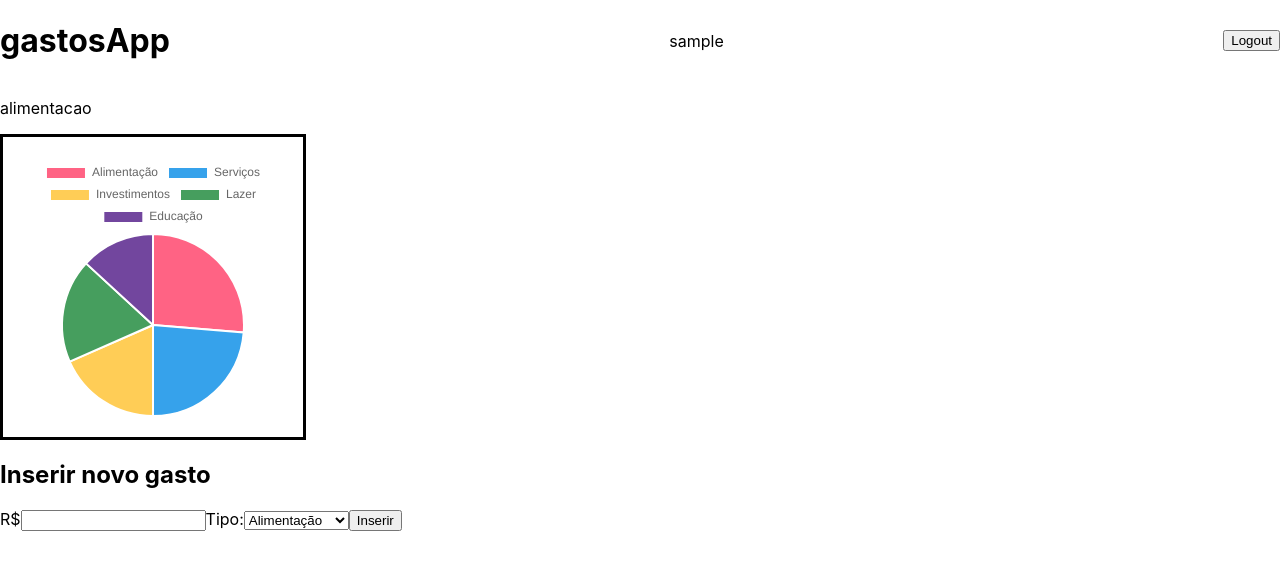
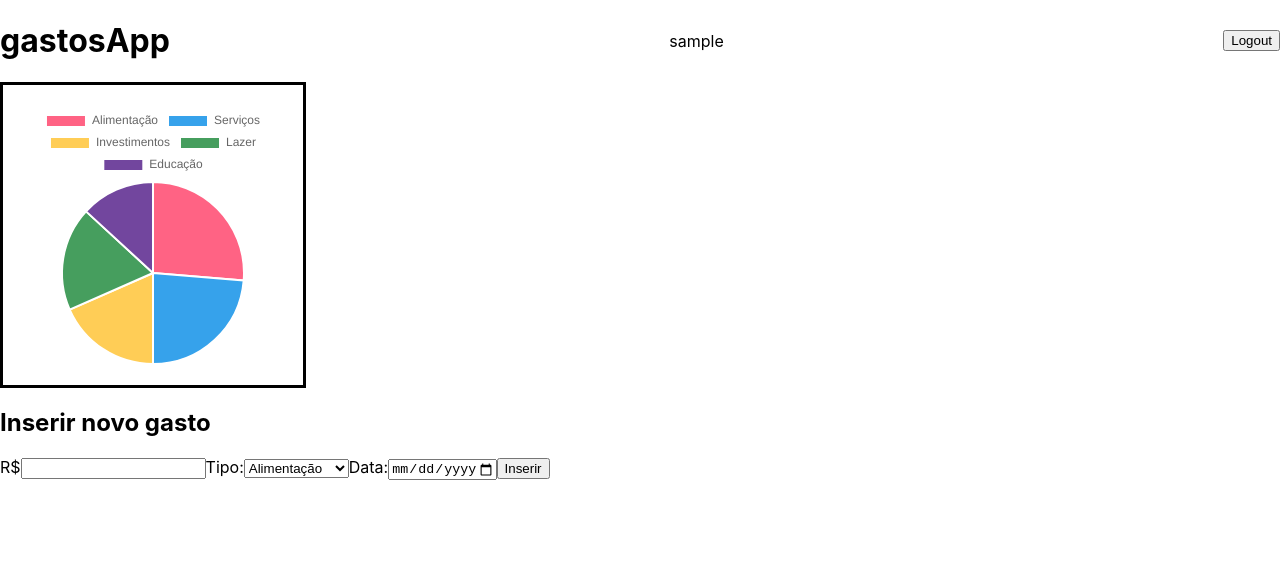
Before and after one commit to IgorBrizack/GastosApp, a React (Create React App) app in the folder frontend/: page /user in a window 1280 px wide. Shown: the top 570 px of the page. Built offline with nearby package versions, Linux system fonts and the light colour scheme; no server answers; sample sign-in values are in the browser's storage.

Commit message:
feat: frontend implements new gasto

```diff
--- a/frontend/src/pages/MainUserScreen.jsx
+++ b/frontend/src/pages/MainUserScreen.jsx
@@ -4,11 +4,15 @@ import PieChart from '../components/PieChart';
 import Data from '../Data';
 import '../style.css';
 import Header from '../components/Header';
+import { postData } from '../services/request';
 
 ChartJS.register(...registerables);
 
 function MainUserScreen() {
   const [selectedType, setSelectedType] = useState('alimentacao');
+  const [date, setDate] = useState('0000-00-00');
+  const [valueGasto, setValueGasto] = useState('0');
+
   const [userData] = useState({
     labels: Data.map((el) => el.type),
     datasets: [{
@@ -25,10 +29,20 @@ function MainUserScreen() {
     }],
   });
 
+  const insertGasto = async () => {
+    const { email } = JSON.parse(localStorage.getItem('user'));
+    try {
+      return await postData('/gasto', {
+        email, value: Number(valueGasto), type: selectedType, date: date.replaceAll('-', '/'),
+      });
+    } catch (error) {
+      return error.message;
+    }
+  };
+
   return (
     <>
       <Header />
-      <p>{selectedType}</p>
       <div
         className="pie-chart-from-users"
       >
@@ -37,7 +51,14 @@ function MainUserScreen() {
       <h2>Inserir novo gasto</h2>
       <label htmlFor="dinheiro">
         R$
-        <input id="dinheiro" type="number" step="0.01" name="quantity" min="0.01" />
+        <input
+          onChange={(e) => setValueGasto(e.target.value)}
+          id="dinheiro"
+          type="number"
+          step="0.01"
+          name="quantity"
+          min="0.01"
+        />
       </label>
       <label htmlFor="dinheiro">
         Tipo:
@@ -49,8 +70,21 @@ function MainUserScreen() {
           <option value="educacao">Educação</option>
         </select>
       </label>
+      <label htmlFor="insert-date-input">
+        Data:
+        <input
+          onChange={(e) => setDate(e.target.value)}
+          value={date}
+          type="date"
+          id="insert-date-input"
+          name="gasto-date"
+          min="2000-01-01"
+          max="2030-01-01"
+        />
+      </label>
       <button
         type="button"
+        onClick={() => insertGasto()}
       >
         Inserir
 
```
